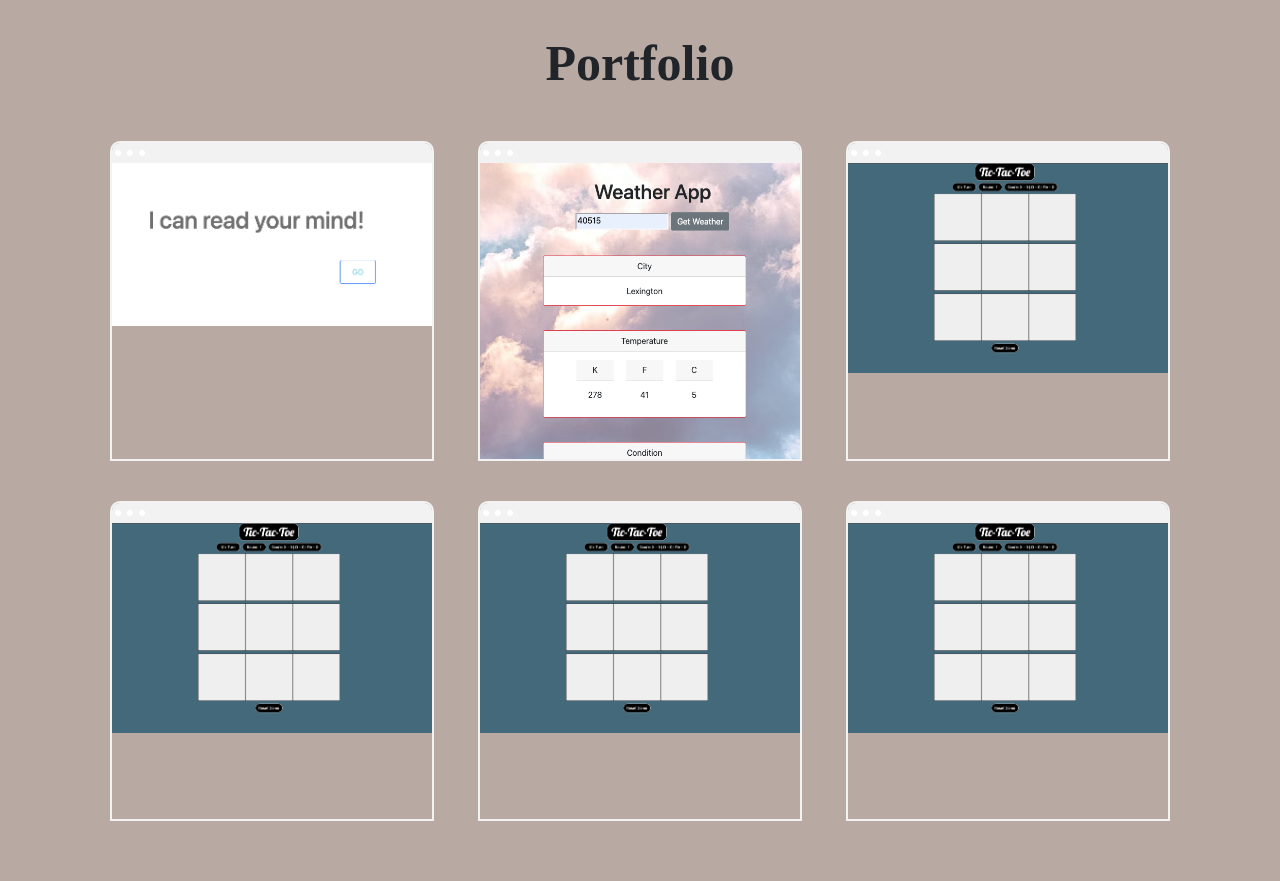
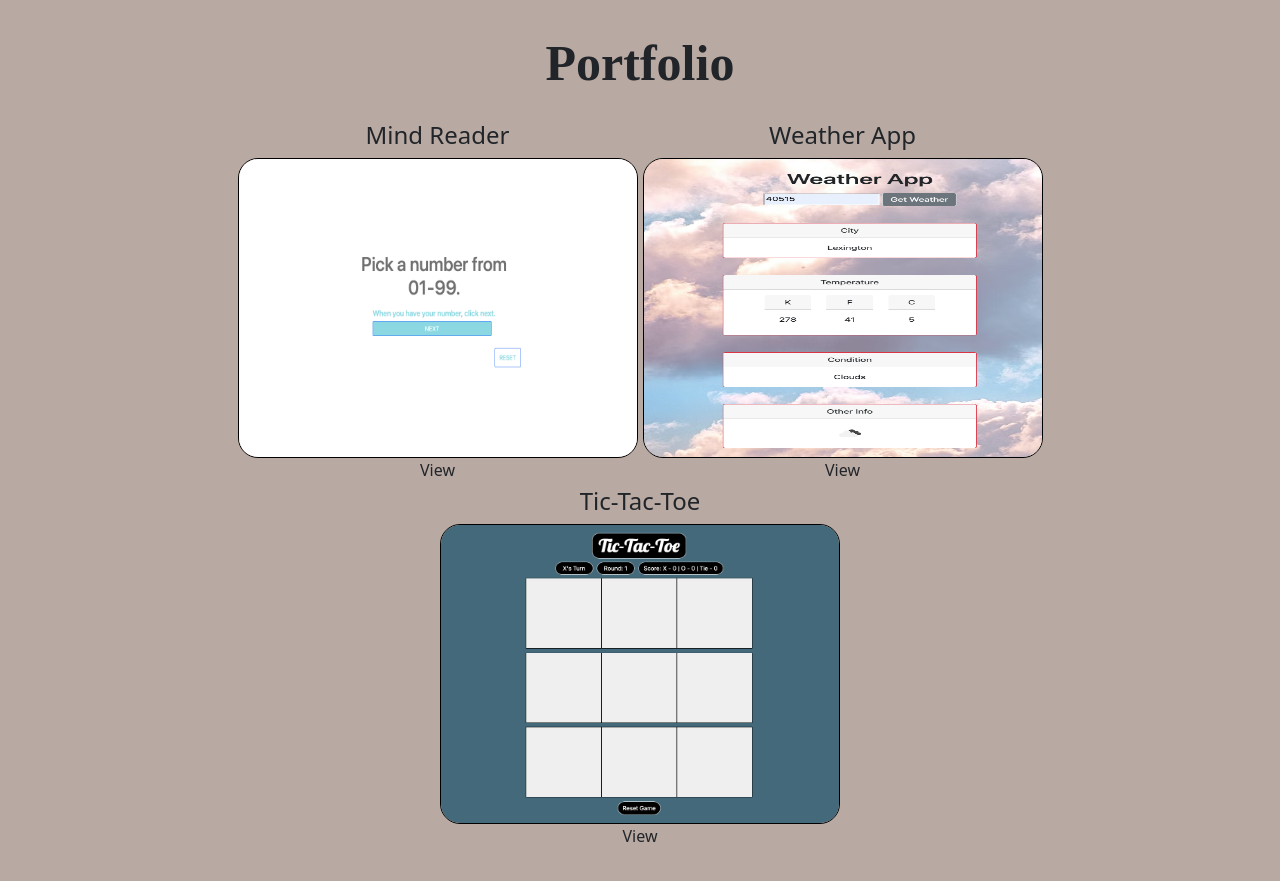
Before and after one commit to carljduff/react-blog, a React (Create React App) app: page /about in a window 1280 px wide. Shown: the part 1800-2681 px from the top of the page. Built offline with nearby package versions, Linux system fonts and the light colour scheme; a web font is replaced by a local one.

Commit message:
portfolio updated

```diff
--- a/src/Portfolio.css
+++ b/src/Portfolio.css
@@ -1,4 +1,4 @@
-.p {
+/* .p {
     width: 30%;
     height: 40vh;
     margin: 20px 10px;
@@ -32,4 +32,18 @@
 
 .p:hover .p-img{
     transform: translateY(-100%);
+} */
+
+.port-card {
+    border: 1px solid black;
+    border-radius: 20px;
+    width: 400px;
+    height: 300px;
+    overflow: hidden;
 }
+
+.port-img {
+    width: 400px;
+    height: 300px;
+
+}
--- a/src/PortfolioList.css
+++ b/src/PortfolioList.css
@@ -27,5 +27,6 @@
     width: 100%;
     display: flex;
     flex-wrap: wrap;
-    justify-content: space-between;
+    justify-content: center;
+    gap: 5px;
 }
--- a/src/data.js
+++ b/src/data.js
@@ -4,34 +4,25 @@ import tic from "../src/components/images/tic.png"
 export const projects = [
 {
     id: 1,
+    title: 'Mind Reader',
     img: mindreader,
     link: "https://carljduff.github.io/mind-reader/",
+    description: "ABNCCCCCCCC"
 },
 {
     id: 2,
+    title: 'Weather App',
     img: weather,
     link: "https://carljduff.github.io/weather-app/",
+    description: ""
 },
 {
     id: 3,
+    title: "Tic-Tac-Toe",
     img: tic,
     link: "https://carljduff.github.io/tic-tac-toe/",
-},
-{
-    id: 4,
-    img: tic,
-    link: "https://github.com/carljduff/react-restaurant",
-},
-{
-    id: 5,
-    img: tic,
-    link: "https://github.com/carljduff/python-evercraft",
-},
-{
-    id: 6,
-    img: tic,
-    link: "https://github.com/carljduff/sql-heroes",
-},
+    description: ""
+}
 ]
 
 export const blogs = [
--- a/src/pages/Portfolio.js
+++ b/src/pages/Portfolio.js
@@ -1,17 +1,25 @@
 import { NavItem } from "react-bootstrap";
 
-const Portfolio = ({img, link}) => {
+const Portfolio = ({img, link, desc, title}) => {
     return (
-        <div className="p" id={'Portfolio'}>
-            <div className="p-browser">
+        // <div className="p" id={'Portfolio'}>
+        //     <div className="p-browser">
 
-           <div className="p-circle"></div>
-           <div className="p-circle"></div>
-           <div className="p-circle"></div>
-            </div>
-            <a href={link} target="_blank" rel="noreferrer">
-                <img src={img} alt="" className="p-img"/>
-            </a>
+        //    <div className="p-circle"></div>
+        //    <div className="p-circle"></div>
+        //    <div className="p-circle"></div>
+        //     </div>
+        //     <a href={link} target="_blank" rel="noreferrer">
+        //         <img src={img} alt="" className="p-img"/>
+        //     </a>
+        // </div>
+        <div className="wrapper">
+           <h4>{title}</h4>
+        <div className="port-card">
+
+            <img src={img} alt="" className="port-img"/>
+        </div>
+            <a href={link}>View</a>
         </div>
     )
 }
--- a/src/pages/PortfolioList.js
+++ b/src/pages/PortfolioList.js
@@ -11,7 +11,7 @@ const PortfolioList = () => {
 
             <div className="p1-list">
             {projects.map((item) =>(
-                <Portfolio key={item.id} img={item.img} link={item.link}/>
+                <Portfolio key={item.id} img={item.img} link={item.link} desc={item.description} title={item.title}/>
             ))}
 
 
```
Also changed, not shown: src/App.js (+1 -17 lines), src/components/images/mindreader.png, src/components/images/tic.png.
